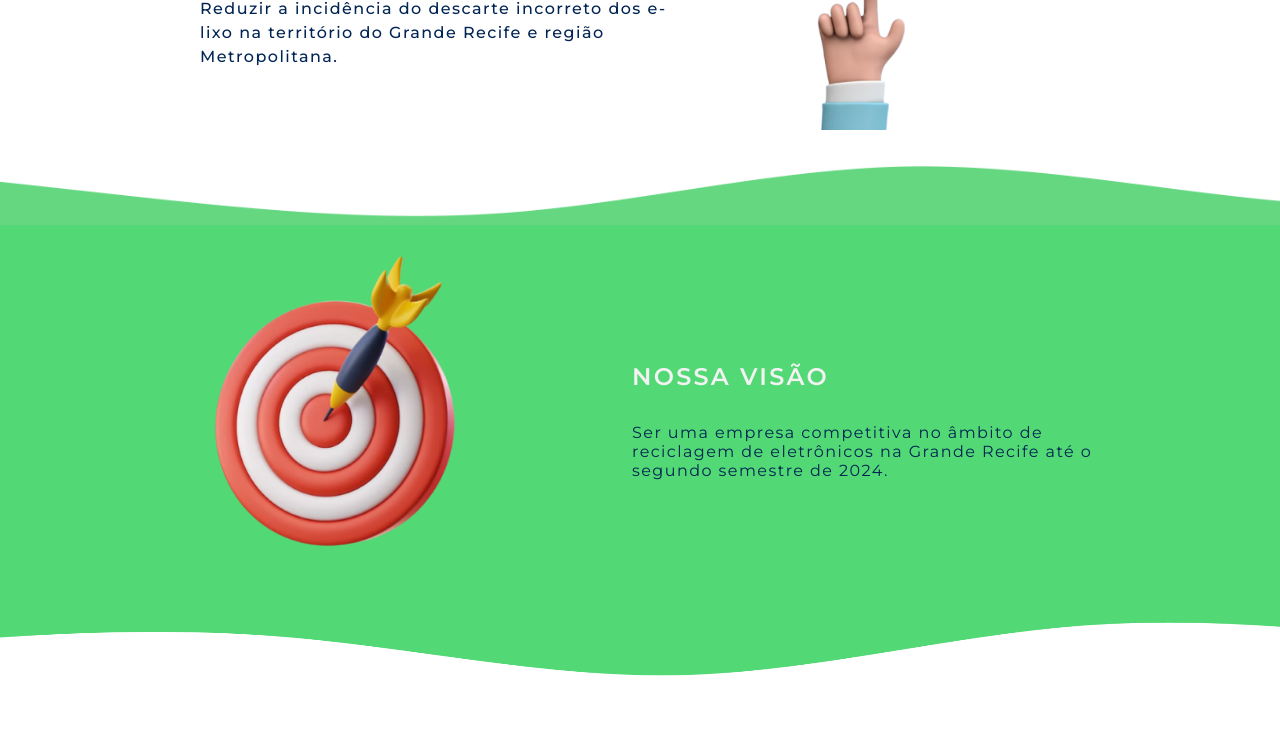
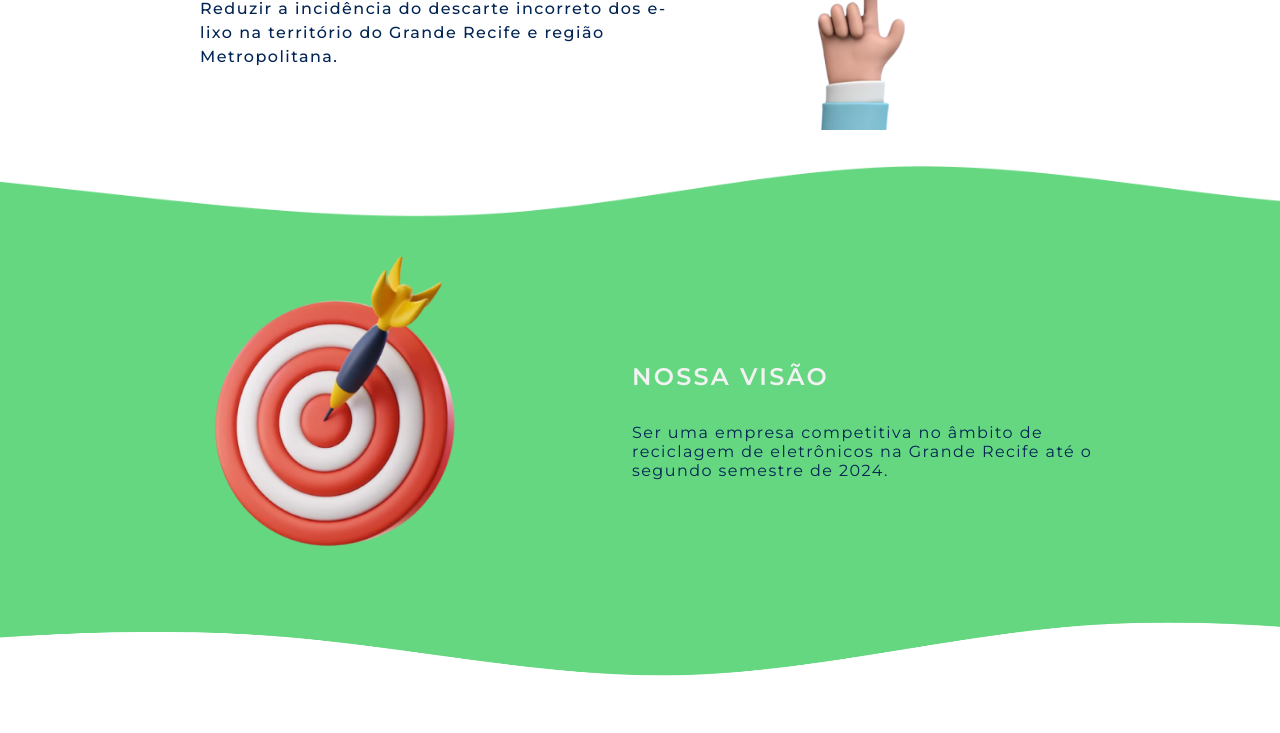
Before and after one commit to dEgito/EcoRevive, a React (Create React App) app in the folder eco-revive/: page /sobre in a window 1280 px wide. Shown: the part 647-1380 px from the top of the page. Built offline with nearby package versions, Linux system fonts and the light colour scheme.

Commit message:
fix/ solucionei o bug das ondas

```diff
--- a/eco-revive/src/pages/aboutUs/index.js
+++ b/eco-revive/src/pages/aboutUs/index.js
@@ -28,7 +28,7 @@ import Copyright from "../../components/copyright/copyright";
 function AboutUs() {
   return (
     <Container>
-      <Navbar /> {/*Corrigir sobreposição de elementos */}
+      <Navbar />
       <Banner>
         <h1>Quem somos?</h1>
         <p>
--- a/eco-revive/src/pages/aboutUs/style.js
+++ b/eco-revive/src/pages/aboutUs/style.js
@@ -168,7 +168,7 @@ export const Section = styled.section`
         return "#004BB0";
 
       case "green":
-        return "#52D874";
+        return "#65D781";
 
       default:
         return "#ffffff";
```
Also changed, not shown: eco-revive/src/assets/BottomGreenWave.png.
